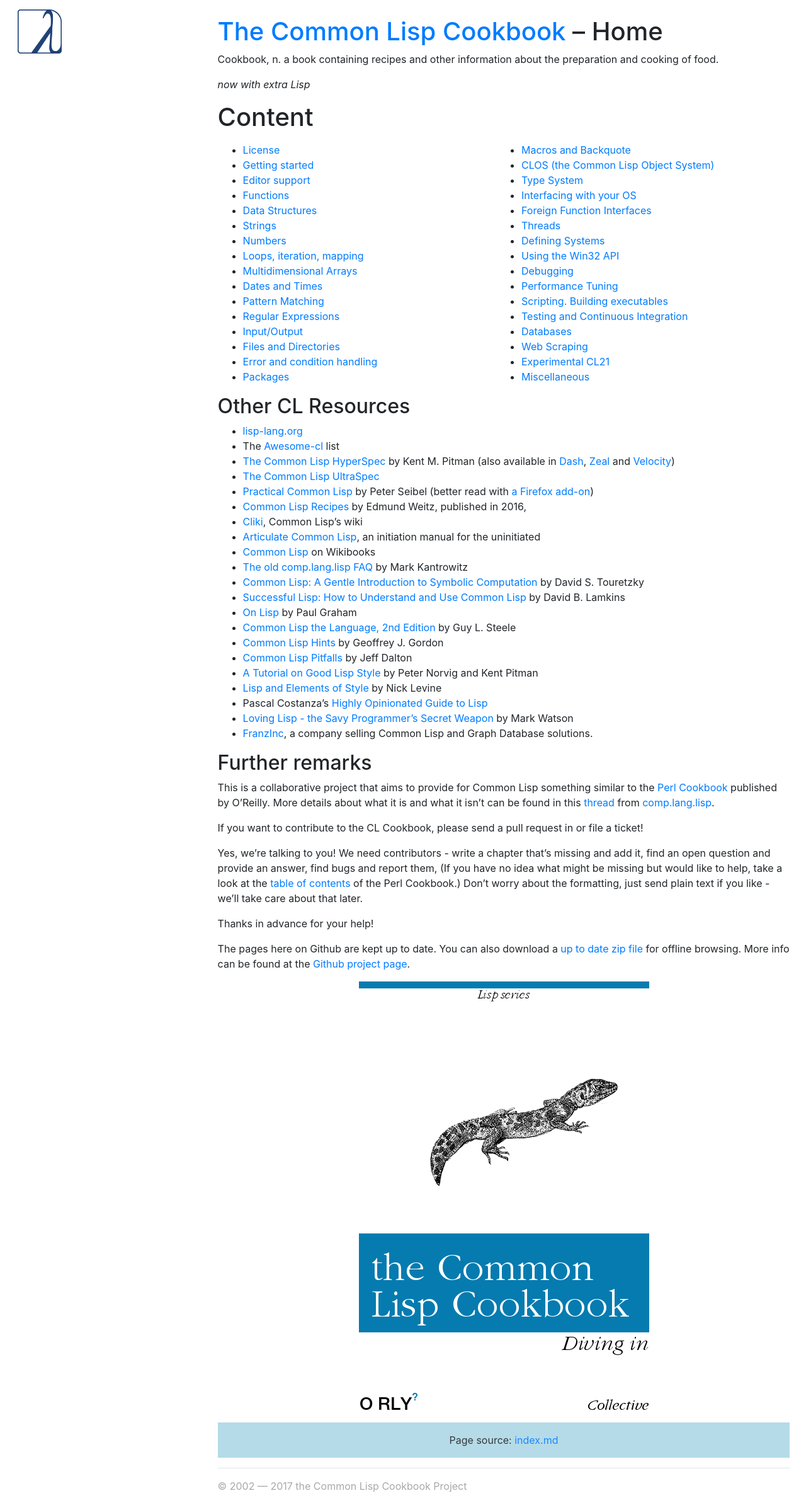
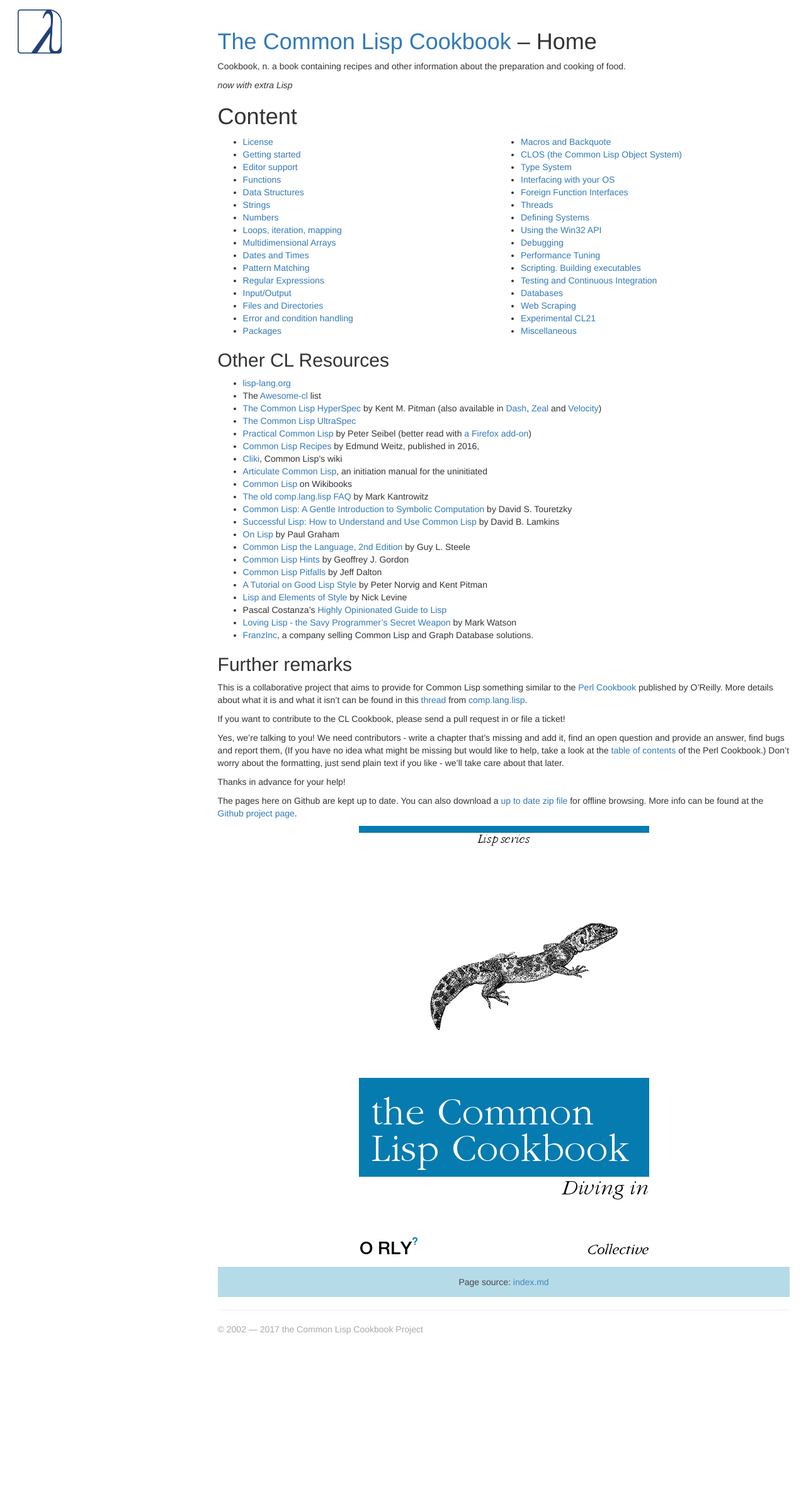
Before and after one commit to LispCookbook/cl-cookbook, a Jekyll site: the page built from index.md, in a window 1280 px wide. Shown: the whole page at 63% size. Built offline with Jekyll 4.4.1, drawn with Linux system fonts in a browser that asks for light colours.

Commit message:
reverted to bootstrap 3.3.7 - bs4's blue is a bit too flashy

```diff
--- a/_layouts/default.html
+++ b/_layouts/default.html
@@ -21,8 +21,7 @@
     </script>
     <link rel="stylesheet" href=
 	  "{{ site.baseurl }}/assets/github.css">
-    <link rel="stylesheet" href="https://maxcdn.bootstrapcdn.com/bootstrap/4.0.0/css/bootstrap.min.css" integrity="sha384-Gn5384xqQ1aoWXA+058RXPxPg6fy4IWvTNh0E263XmFcJlSAwiGgFAW/dAiS6JXm" crossorigin="anonymous">
-
+    <link rel="stylesheet" href="https://maxcdn.bootstrapcdn.com/bootstrap/3.3.7/css/bootstrap.min.css" integrity="sha384-BVYiiSIFeK1dGmJRAkycuHAHRg32OmUcww7on3RYdg4Va+PmSTsz/K68vbdEjh4u" crossorigin="anonymous">
   </head>
   <body>
     <h1 id="title-xs"><a href="{{ site.baseurl }}/">The Common Lisp Cookbook</a> &ndash; {{ page.title }}</h1>
```
